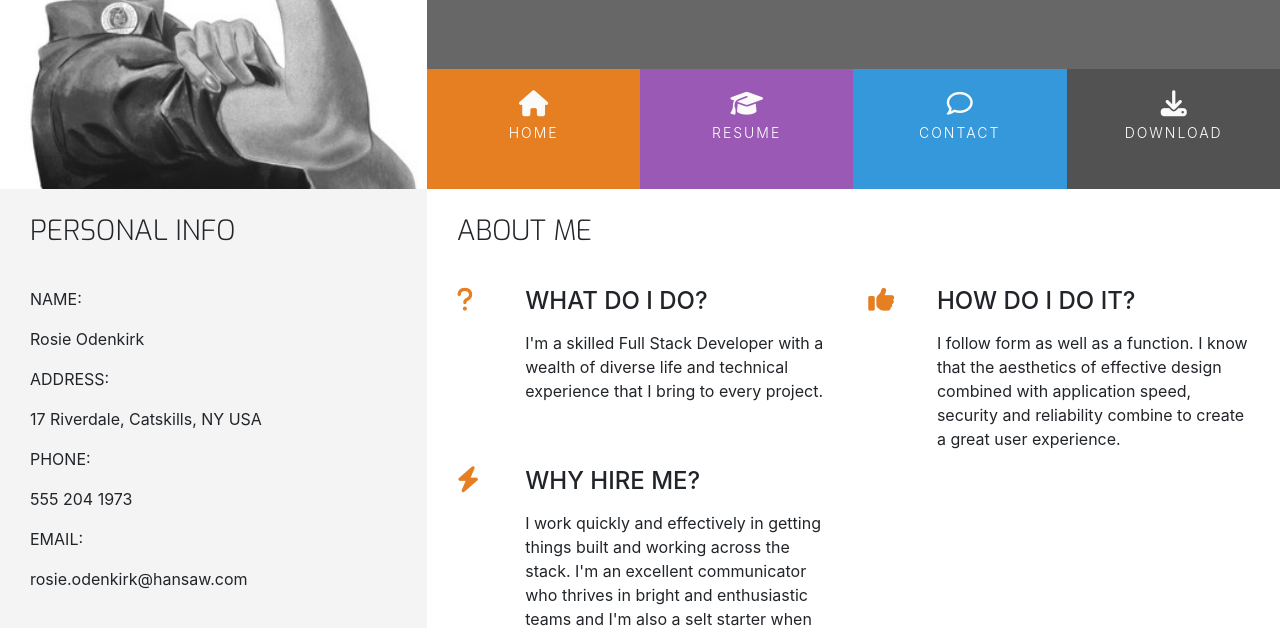
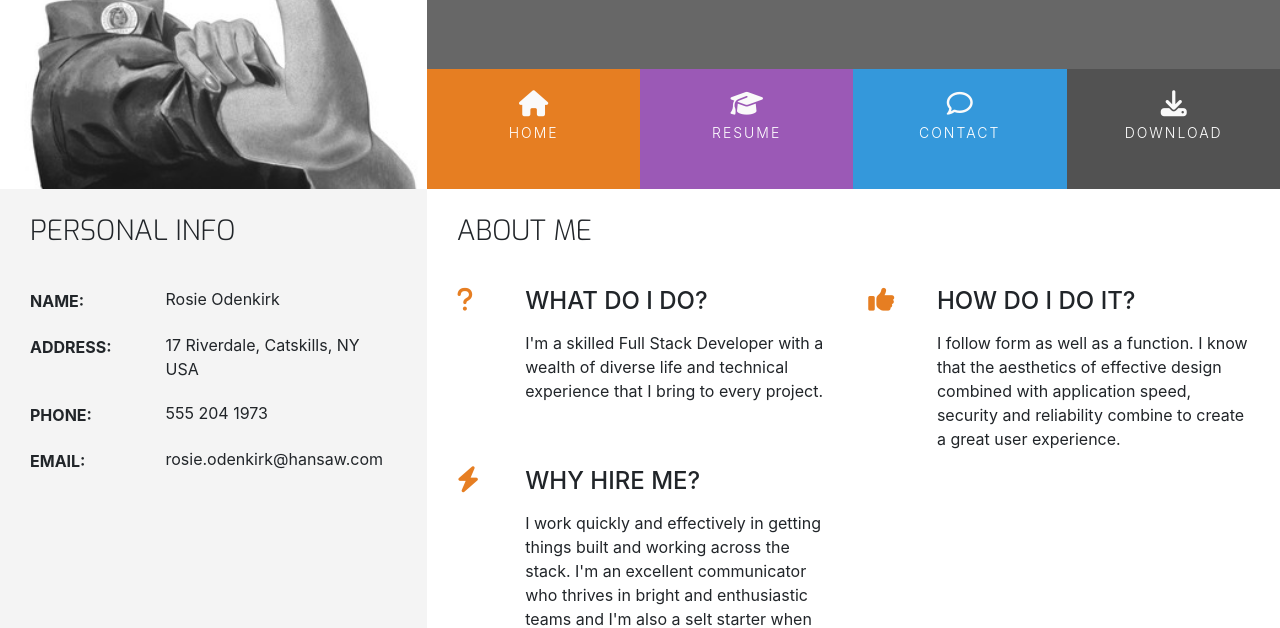
Before and after one commit to s-batish/boootstrap-resume, a plain HTML site: page index.html in a window 1280 px wide. Shown: the part 180-808 px from the top of the page. Drawn offline with nearby package versions, Linux system fonts and the light colour scheme.

Commit message:
Style contact details

```diff
--- a/assets/css/style.css
+++ b/assets/css/style.css
@@ -225,3 +225,38 @@ footer {
 .three-reasons-heading {
     margin-bottom: 15px;
 }
+
+/* Personal Info */
+
+.personal-info-item {
+    margin-bottom: 20px;
+    display: block;
+    clear: both;
+}
+
+.personal-info-item .key,
+.personal-info-item .value {
+    padding-right: 8px;
+    display: inline-block;
+}
+
+.personal-info-item .key p,
+.personal-info-item .value p {
+    margin: 0;
+}
+
+.personal-info-item .key {
+    width: 30%;
+    margin-right: 21px;
+    padding-top: 2px;
+    vertical-align: top;
+}
+
+.personal-info-item .key p {
+    font-weight: 700;
+}
+
+.personal-info-item .value {
+    position: relative;
+    width: 60%;
+}
```
